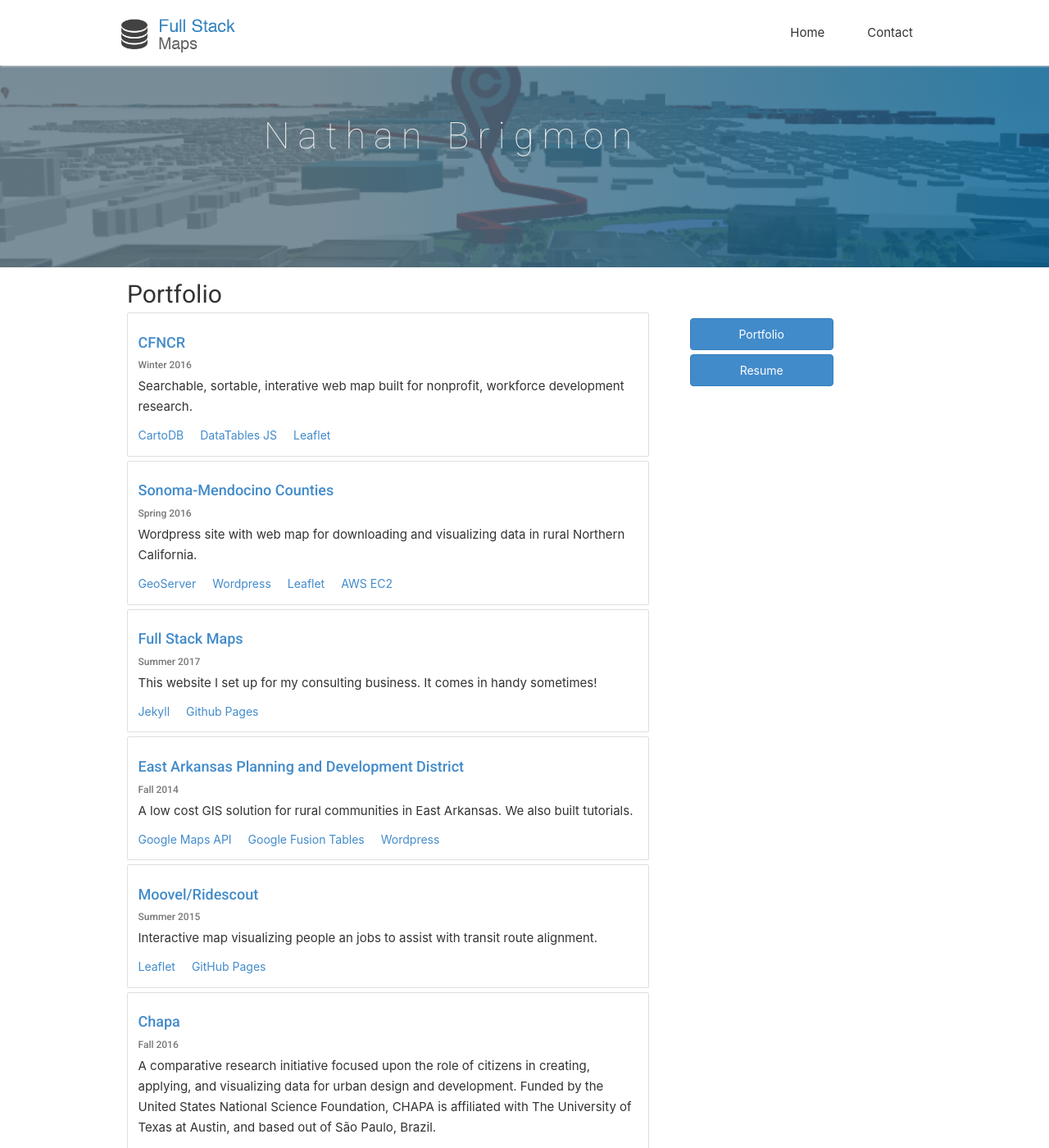
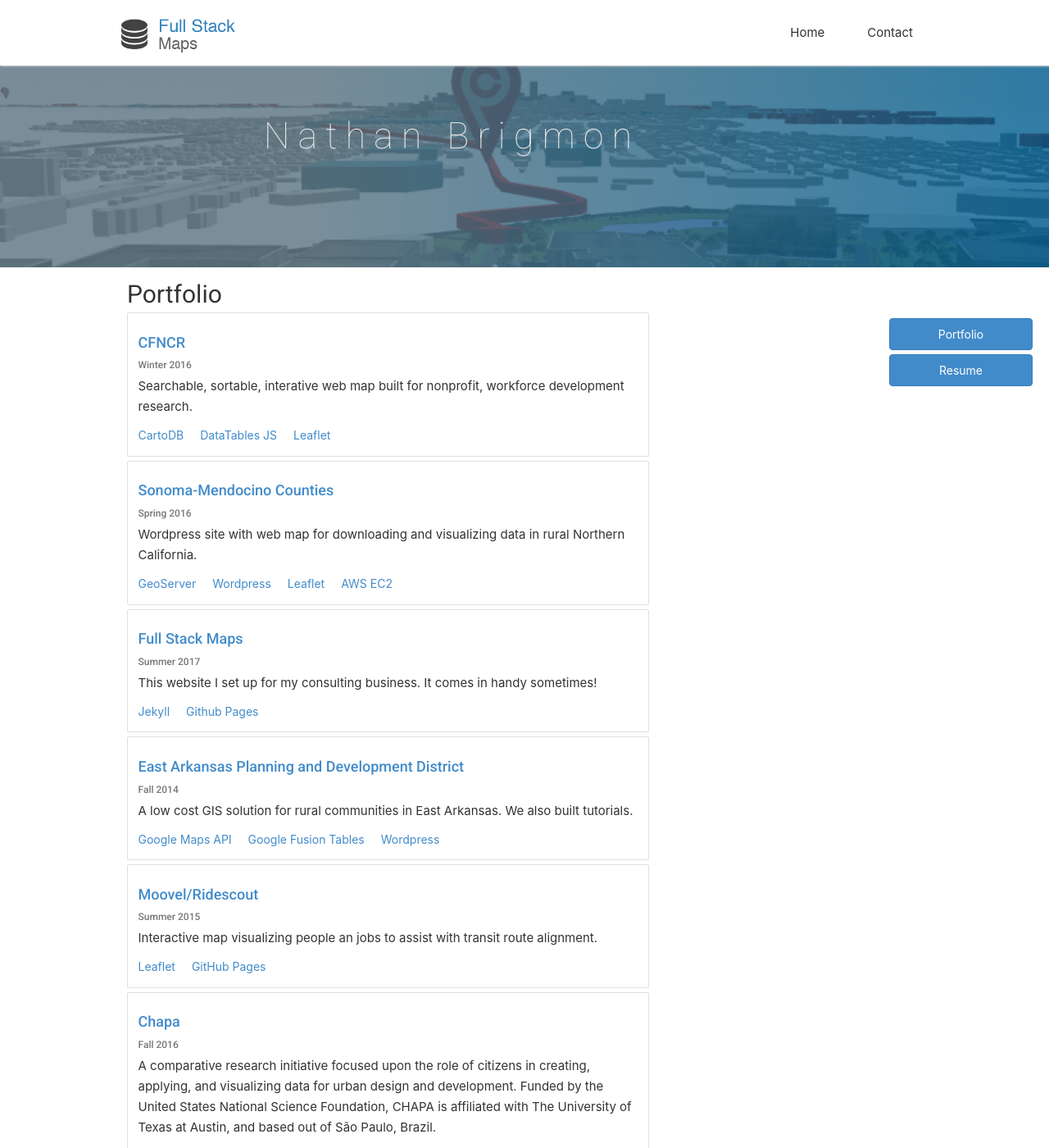
Before and after one commit to nrbrigmon/fullstackmaps, a Jekyll site: the page built from about.html, in a window 1280 px wide and 1400 px high. Shown: the whole window at 82% size. Built offline with Jekyll 4.4.1, drawn with Linux system fonts in a browser that asks for light colours; nearby versions of some CDN libraries; some web fonts are replaced.

Commit message:
i forget what i did

```diff
--- a/about.html
+++ b/about.html
@@ -21,6 +21,7 @@ permalink: /about/
     position: fixed;
     top: 383px;
     width: 200px;
+    right: 15px;
     -webkit-transition: all 0.6s ease;
     transition: all 0.6s ease;
     font-family: -apple-system, BlinkMacSystemFont, "Segoe UI", Roboto, "Helvetica Neue", Arial, sans-serif;
```
